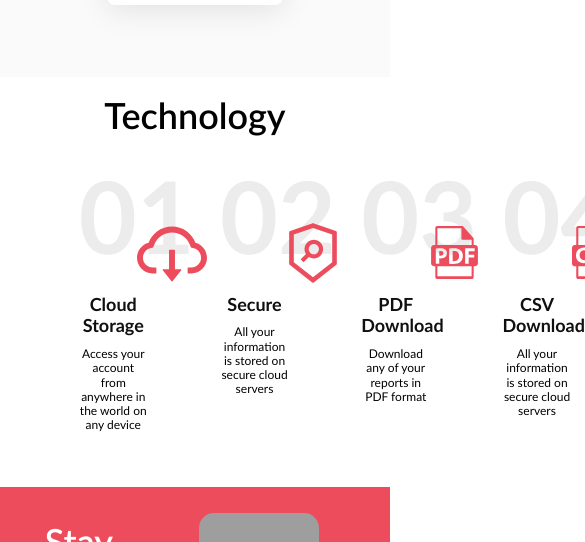
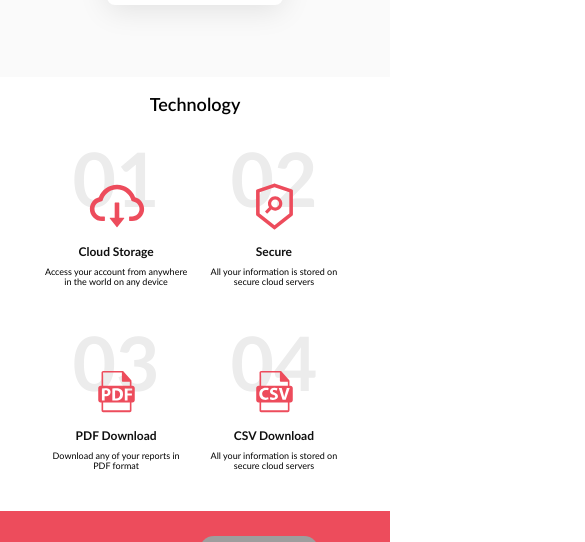
Before and after one commit to nklazuta/cloud-budget-landing-freebie, a React (Create React App) app: page / in a window 390 px wide. Shown: the part 1436-1978 px from the top of the page, 585 px wide, since content can reach past the window. Built offline with nearby package versions, Linux system fonts and the light colour scheme; grey boxes are pictures that could not be loaded.

Commit message:
feat: добавить адаптивность компоненту Techs

```diff
--- a/src/components/Techs/Techs.scss
+++ b/src/components/Techs/Techs.scss
@@ -22,36 +22,37 @@
 
     .techs__item {
       width: 23%;
-      padding: 0 30px 4px 34px;
+      padding: 0 2.7% 4px 3.06%;
 
       .techs__number {
         @extend %font-bold;
+        max-width: 117px;
         font-size: 100px;
         line-height: 1.2;
         color: $text-grey;
         position: relative;
-        margin: 0;
+        margin: $margin-center;
 
         .techs__icon {
           width: 80px;
           height: 80px;
           position: absolute;
-          bottom: -19px;
-          left: 53px;
+          bottom: -15.8%;
+          left: 16.24%;
         }
 
         .techs__icon_type_secure {
           width: 66px;
           height: 66px;
-          bottom: -11px;
-          left: 60px;
+          bottom: -9.17%;
+          left: 22.22%;
         }
 
         .techs__icon_type_download {
           width: 47px;
           height: 54px;
-          bottom: -5px;
-          left: 70px;
+          bottom: -4.17%;
+          left: 29.91%;
         }
       }
 
@@ -60,7 +61,7 @@
         font-size: 18px;
         line-height: 1.22;
         color: $text-dark;
-        margin: 19px 0 10px;
+        margin: 9.95% 0 5.24%;
       }
 
       .techs__text {
@@ -68,8 +69,176 @@
         font-size: 12px;
         line-height: 1.17;
         margin: 0;
-        padding-bottom: 23px;
+        padding-bottom: 12%;
       }
     }
   }
 }
+
+@media screen and (max-width: 1180px) {
+  .techs {
+    .techs__heading {
+      font-size: 30px;
+    }
+
+    .techs__list {
+      .techs__item {
+        padding: 0 2.7% 4px;
+
+        .techs__number {
+          max-width: 110px;
+          font-size: 90px;
+
+          .techs__icon {
+            width: 70px;
+            height: 70px;
+          }
+
+          .techs__icon_type_secure {
+            width: 62px;
+            height: 62px;
+          }
+
+          .techs__icon_type_download {
+            width: 43px;
+            height: 50px;
+          }
+        }
+
+        .techs__title {
+          font-size: 16px;
+        }
+
+        .techs__text {
+          font-size: 10px;
+        }
+      }
+    }
+  }
+}
+
+@media screen and (max-width: 960px) {
+  .techs {
+    .techs__heading {
+      font-size: 20px;
+    }
+
+    .techs__list {
+      .techs__item {
+        padding: 0 2% 3px;
+
+        .techs__number {
+          max-width: 100px;
+          font-size: 80px;
+
+          .techs__icon {
+            width: 65px;
+            height: 65px;
+          }
+
+          .techs__icon_type_secure {
+            width: 56px;
+            height: 56px;
+            bottom: -9.9%;
+          }
+
+          .techs__icon_type_download {
+            width: 40px;
+            height: 45px;
+            bottom: -6%;
+          }
+        }
+
+        .techs__title {
+          font-size: 14px;
+          margin-top: 15%;
+        }
+
+        .techs__text {
+          font-size: 9px;
+        }
+      }
+    }
+  }
+}
+
+@media screen and (max-width: 650px) {
+  .techs {
+    .techs__heading {
+      font-size: 18px;
+    }
+
+    .techs__list {
+      .techs__item {
+        .techs__number {
+          max-width: 75px;
+          font-size: 65px;
+
+          .techs__icon {
+            width: 54px;
+            height: 54px;
+          }
+
+          .techs__icon_type_secure {
+            width: 44px;
+            height: 44px;
+          }
+
+          .techs__icon_type_download {
+            width: 32px;
+            height: 38px;
+          }
+        }
+
+        .techs__title {
+          font-size: 12px;
+        }
+      }
+    }
+  }
+}
+
+@media screen and (max-width: 580px) {
+  .techs {
+    .techs__heading {
+      font-size: 18px;
+    }
+
+    .techs__list {
+      display: grid;
+      grid-template-columns: repeat(2, 1fr);
+      grid-template-rows: repeat(2, 1fr);
+      justify-items: center;
+      column-gap: 5%;
+
+      .techs__item {
+        width: 100%;
+
+        .techs__number {
+          max-width: 90px;
+          font-size: 75px;
+
+          .techs__icon {
+            width: 62px;
+            height: 62px;
+          }
+
+          .techs__icon_type_secure {
+            width: 51px;
+            height: 51px;
+          }
+
+          .techs__icon_type_download {
+            width: 37px;
+            height: 42px;
+          }
+        }
+
+        .techs__text {
+          max-width: 180px;
+          margin: $margin-center;
+        }
+      }
+    }
+  }
+}
```
